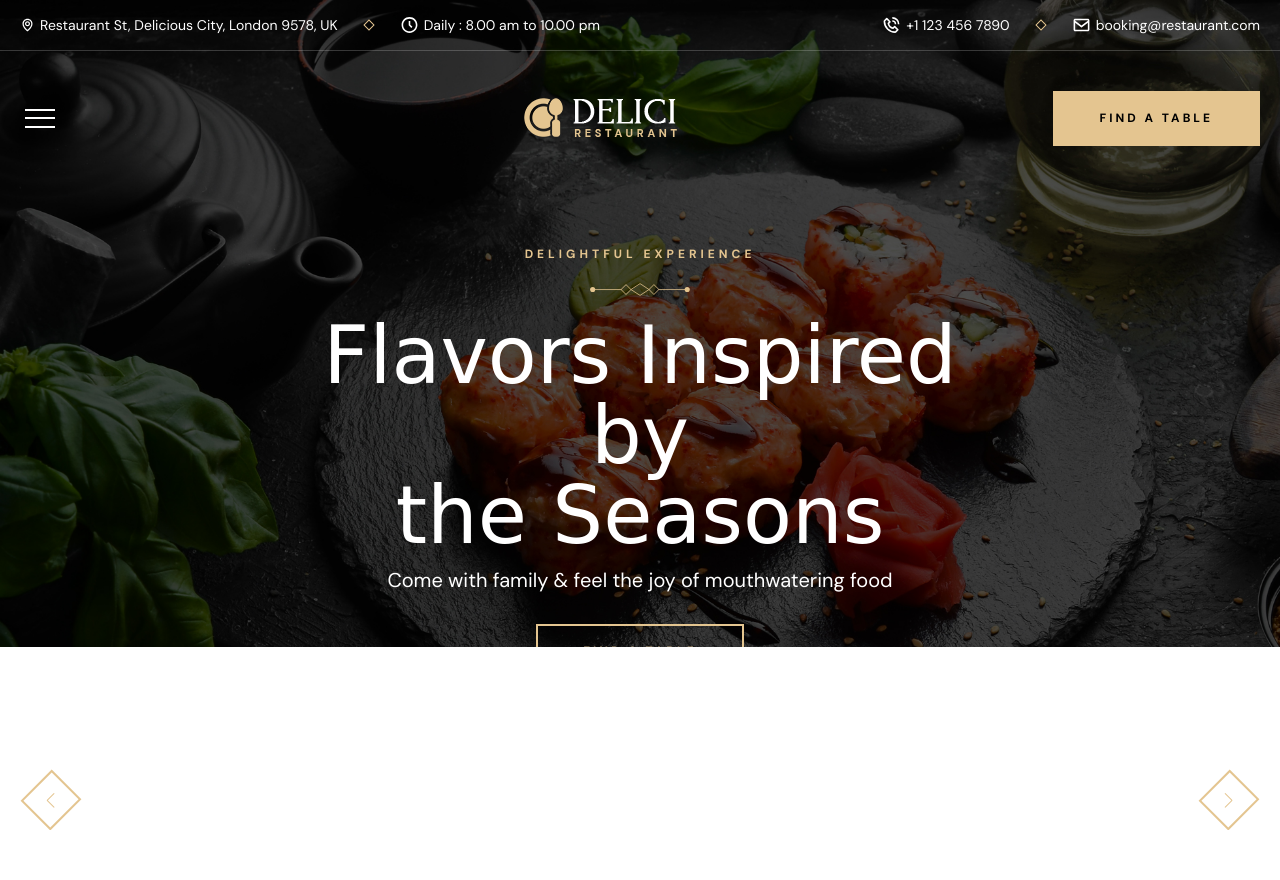
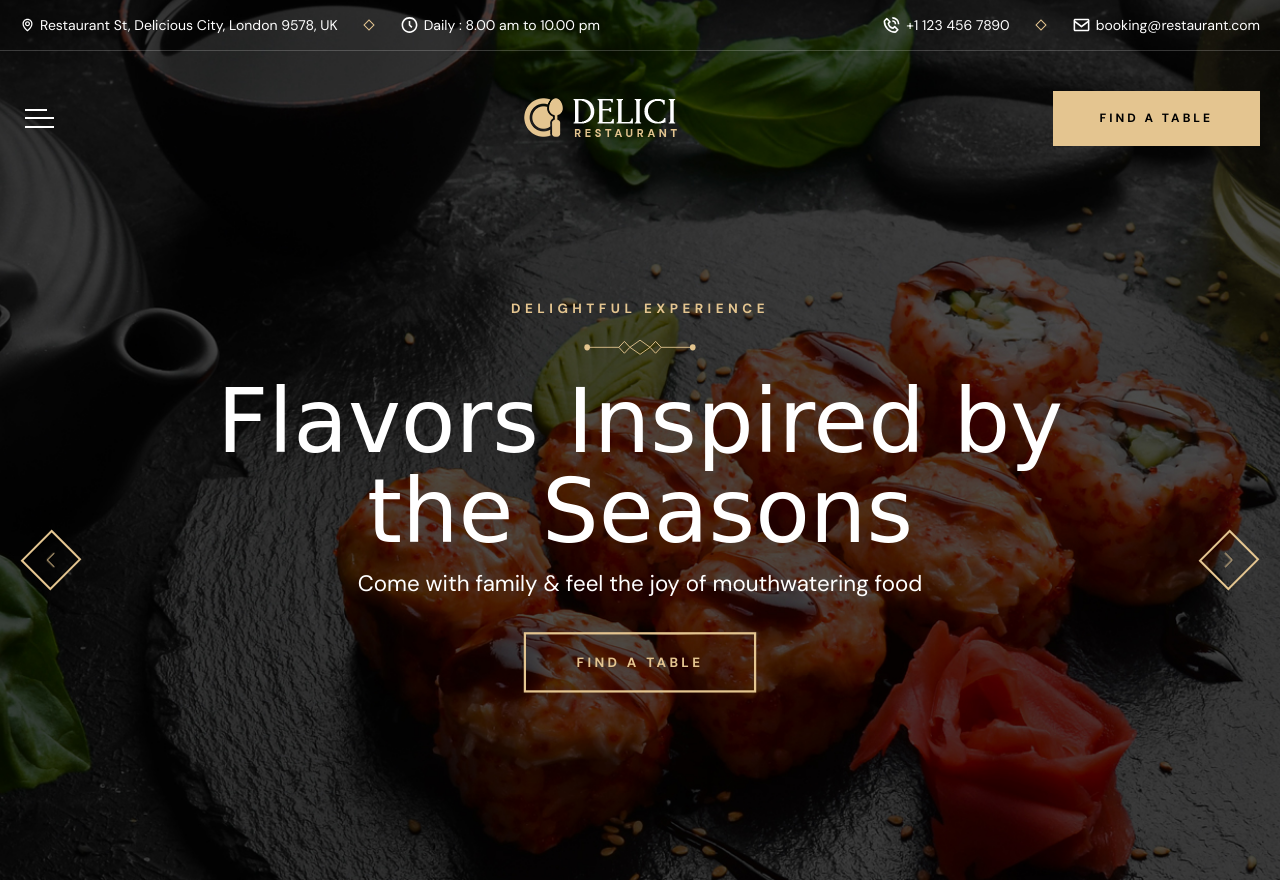
Before and after one commit to miswork123/kalanidhithemes, a plain HTML site: page index.html in a window 1280 px wide. Before the commit the page ends 830 px from the top, so only its background shows below. Drawn offline with nearby package versions, Linux system fonts and the light colour scheme; a web font is replaced by a local one.

Commit message:
fist new

```diff
--- a/assets/js/main.js
+++ b/assets/js/main.js
@@ -0,0 +1,12 @@
+// Hide Header on on scroll down
+const header = document.querySelector(".main-header");
+const toggleClass = "is-sticky";
+
+window.addEventListener("scroll", () => {
+	const currentScroll = window.pageYOffset;
+	if (currentScroll > 50) {
+		header.classList.add(toggleClass);
+	} else {
+		header.classList.remove(toggleClass);
+	}
+});
--- a/assets/style/common.css
+++ b/assets/style/common.css
@@ -130,7 +130,22 @@ button:focus {
   top: 0;
   left: 0;
   width: 100%;
-  z-index: 10000;
+  z-index: 2;
+  transition: all 300ms ease;
+    -moz-transition: all 300ms ease;
+    -webkit-transition: all 300ms ease;
+    -ms-transition: all 300ms ease;
+    -o-transition: all 300ms ease;
+}
+
+.main-header.is-sticky{
+    top: -60px;
+    background: #202020;;
+    z-index: 1000;
+}
+
+.main-header.nav-up{
+    top: -100%;
 }
 
 .main-headr__top{
@@ -183,11 +198,15 @@ button:focus {
     color: var(--var-color);
 }
 
+
 .main-header-botom{
     width: 100%;
     padding-top: 40px;
     padding-bottom: 40px;
+
 }
+
+
 .header-botom{
     width: 100%;
     display: flex;
@@ -202,6 +221,7 @@ button:focus {
     flex-direction: column;
     justify-content: space-between;
     padding: 5px;
+    cursor: pointer;
 }
 .header-logo{
     margin-left: 100px;
@@ -211,6 +231,39 @@ button:focus {
     width: 30px;
     height: 2px;
     background: #fff;
+    transition: all 400ms ease-in-out;
+}
+
+.hamburger span:nth-child(1){
+    -webkit-animation: burger-hover 0.5s infinite ease-in-out alternate forwards 200ms;
+    animation: burger-hover 0.5s infinite ease-in-out alternate forwards 200ms;
+}
+
+.hamburger span:nth-child(2){
+    -webkit-animation: burger-hover 0.5s infinite ease-in-out alternate forwards 400ms;
+    animation: burger-hover 0.5s infinite ease-in-out alternate forwards 400ms;
+}
+
+.hamburger span:nth-child(3){
+    -webkit-animation: burger-hover 0.5s infinite ease-in-out alternate forwards 600ms;
+    animation: burger-hover 0.5s infinite ease-in-out alternate forwards 600ms;
+}
+@-webkit-keyframes burger-hover{
+    form{
+        width: 10%;
+    }
+    to{
+        width: 100%;
+    }
+}
+
+@keyframes burger-hover{
+    form{
+        width: 30%;
+    }
+    to {
+        width: 70%;
+    }
 }
 
 .link-butom{
@@ -283,30 +336,47 @@ display: block;
 .benber-section{
     width: 100%;
     height: 100%;
+
+
 }
 .benner-imtem{
     width: 100%;
 }
 
+.content-box{
+    display: flex;
+    vertical-align: middle;
+    width: 100%;
+    padding-top: 150px;
+    padding-bottom: 50px;
+    height: 880px;
+    min-height: 100vh;
+    z-index: 10;
+    margin: 0 auto;
+}
 
+.benber-section .benner-imtem .benner-img{
+    display: flex;
+    margin: 0 auto;
+    align-items: center;
+    justify-content: center;
+   width: 100%;
+   height: 100%;
+   background-position: center center;
+   background-repeat: no-repeat;
+   background-size: cover;
 
-.benner-img{
-    width: 100%;
-    height: auto;
-    position: relative;
 }
 
 .conten-cemter{
-    position: absolute;
-    top: 38%;
-    left: 50%;
-    transform: translateX(-50%);
     max-width: 950px;
     display: flex;
     flex-direction: column;
     margin: 0 auto;
     align-items: center;
     text-align: center;
+    width: 100%;
+    justify-content: center;
 }
 
 .subtitle{
@@ -319,10 +389,109 @@ display: block;
     font-size: 12px;
     letter-spacing: 4px;
     font-family: 'DM Sans', sans-serif;
+    opacity: 0;
+    visibility: hidden;
+    -webkit-transform: translateY(30px);
+    -ms-transform: translateY(30px);
+    transform: translateY(30px);
 }
+.swiper-slide-active .benner-img .subtitle{
+    opacity: 1;
+    visibility: visible;
+    -webkit-transform: translate(0);
+    -ms-transform: translate(0);
+    transform: translate(0);
+    -webkit-transition: all 1000ms ease 500ms;
+    -ms-transition: all 1000ms ease 500ms;
+    -o-transition: all 1000ms ease 500ms;
+    -moz-transition: all 1000ms ease 500ms;
+    transition: all 1000ms ease 500ms;
+}
+
+
+
 .pattern-image{
     width: 100px;
     margin-bottom: 20px;
+    opacity: 0;
+    visibility: hidden;
+    -webkit-transform: translateY(30px);
+    -ms-transform: translateY(30px);
+    transform: translateY(30px);
+}
+
+.swiper-slide-active .benner-img .pattern-image{
+    opacity: 1;
+    visibility: visible;
+    -webkit-transform: translate(0);
+    -ms-transform: translate(0);
+    transform: translate(0);
+    -webkit-transition: all 1000ms ease 500ms;
+    -ms-transition: all 1000ms ease 500ms;
+    -o-transition: all 1000ms ease 500ms;
+    -moz-transition: all 1000ms ease 500ms;
+    transition: all 1000ms ease 500ms;
+}
+
+.text-h1.one{
+    opacity: 0;
+    visibility: hidden;
+    -webkit-transform: translateY(30px);
+    -ms-transform: translateY(30px);
+    transform: translateY(30px);
+}
+.swiper-slide-active .benner-img .content-box .conten-cemter .text-h1.one{
+    opacity: 1;
+    visibility: visible;
+    -webkit-transform: translate(0);
+    -ms-transform: translate(0);
+    transform: translate(0);
+    -webkit-transition: all 1000ms ease 1000ms;
+    -ms-transition: all 1000ms ease 1000ms;
+    -o-transition: all 1000ms ease 1000ms;
+    -moz-transition: all 1000ms ease 1000ms;
+    transition: all 1000ms ease 1000ms;
+}
+
+.text-p{
+    opacity: 0;
+    visibility: hidden;
+    -webkit-transform: translateY(30px);
+    -ms-transform: translateY(30px);
+    transform: translateY(30px);
+}
+.swiper-slide-active .benner-img .content-box .conten-cemter .text-p{
+    opacity: 1;
+    visibility: visible;
+    -webkit-transform: translate(0);
+    -ms-transform: translate(0);
+    transform: translate(0);
+    -webkit-transition: all 1000ms ease 1500ms;
+    -ms-transition: all 1000ms ease 1500ms;
+    -o-transition: all 1000ms ease 1500ms;
+    -moz-transition: all 1000ms ease 1500ms;
+    transition: all 1000ms ease 1500ms;
+}
+
+.link-butom.one{
+    opacity: 0;
+    visibility: hidden;
+    -webkit-transform: translateY(30px);
+    -ms-transform: translateY(30px);
+    transform: translateY(30px);
+}
+
+.swiper-slide-active .benner-img .content-box .link-butom.one{
+    opacity: 1;
+    visibility: visible;
+    -webkit-transform: translate(0);
+    -ms-transform: translate(0);
+    transform: translate(0);
+    -webkit-transition: all 1500ms ease 2000ms;
+    -ms-transition: all 1500ms ease 2000ms;
+    -o-transition: all 1500ms ease 2000ms;
+    -moz-transition: all 1500ms ease 2000ms;
+    transition: all 1500ms ease 2000ms;
 }
 
 .text-p{
@@ -360,9 +529,11 @@ display: block;
     border: 2px solid var(--var-color);
     width: 42px;
     transform: rotate(45deg);
-    top: 100%;
+    top: 70%;
     transition: 0.2s;
 }
+
+
 .swiper-button-next:hover:after{
     color: #000;
 }
@@ -384,3 +555,23 @@ display: block;
 .swiper-button-prev{
     left: 30px;
 }
+
+.benner-img{
+    -ms-transform: scale(1.0);
+    transform: scale(1.0);
+    -webkit-transition: all 0ms linear 0ms;
+    -ms-transition: all 0ms linear 0ms;
+    -o-transition: all 0ms linear 0ms;
+    -moz-transition: all 0ms linear 0ms;
+    transition: all 0ms linear 0ms;
+}
+
+.swiper-slide-active .benner-img{
+    -ms-transform: scale(1.15);
+    transform: scale(1.15);
+    -webkit-transition: all 7000ms linear 0ms;
+    -ms-transition: all 7000ms linear 0ms;
+    -o-transition: all 7000ms linear 0ms;
+    -moz-transition: all 7000ms linear 0ms;
+    transition: all 7000ms linear 0ms;
+}
--- a/index.html
+++ b/index.html
@@ -113,7 +113,7 @@
                 <div class="swiper-wrapper">
                     <div class="swiper-slide benner-imtem">
                         <div class="benner-img" style="background-image: url(./assets/image/slider-1.jpg);">
-                            <img src="./assets/image/slider-1.jpg" alt="">
+                            <div class="content-box">
                                 <div class="conten-cemter">
                                     <div class="subtitle">
                                         <span>delightful experience</span>
@@ -121,7 +121,7 @@
                                     <div class="pattern-image">
                                         <img src="./assets/image/separator.svg" alt="">
                                     </div>
-                                <h1 class="text-h1">
+                                    <h1 class="text-h1 one">
                                         Flavors Inspired by <br>
                                         the Seasons
                                     </h1>
@@ -137,10 +137,10 @@
                                 </div>
                             </div>
                         </div>
-
+                    </div>
                     <div class="swiper-slide benner-imtem">
-                        <div class="benner-img" style="background-image: url(./assets/image/slider-1.jpg);">
-                            <img src="./assets/image/slider-3.jpg" alt="">
+                        <div class="benner-img" style="background-image: url(./assets/image/slider-3.jpg);">
+                            <div class="content-box">
                                 <div class="conten-cemter">
                                     <div class="subtitle">
                                         <span>delightful experience</span>
@@ -148,9 +148,9 @@
                                     <div class="pattern-image">
                                         <img src="./assets/image/separator.svg" alt="">
                                     </div>
-                                <h1 class="text-h1">
-                                    For the love of  <br>
-                                    delicious food
+                                    <h1 class="text-h1 one">
+                                        Flavors Inspired by <br>
+                                        the Seasons
                                     </h1>
                                     <p class="text-p">Come with family & feel the joy of mouthwatering food</p>
                                     <div class="link-butom one">
@@ -164,9 +164,10 @@
                                 </div>
                             </div>
                         </div>
+                    </div>
                     <div class="swiper-slide benner-imtem">
-                        <div class="benner-img" style="background-image: url(./assets/image/slider-1.jpg);">
-                            <img src="./assets/image/slider-2.jpg" alt="">
+                        <div class="benner-img" style="background-image: url(./assets/image/slider-2.jpg);">
+                            <div class="content-box">
                                 <div class="conten-cemter">
                                     <div class="subtitle">
                                         <span>delightful experience</span>
@@ -174,9 +175,9 @@
                                     <div class="pattern-image">
                                         <img src="./assets/image/separator.svg" alt="">
                                     </div>
-                                <h1 class="text-h1">
-                                    Where every flavor  <br>
-                                    tells a story
+                                    <h1 class="text-h1 one">
+                                        Flavors Inspired by <br>
+                                        the Seasons
                                     </h1>
                                     <p class="text-p">Come with family & feel the joy of mouthwatering food</p>
                                     <div class="link-butom one">
@@ -186,6 +187,7 @@
                                                 <span class="text-two">find a table</span>
                                             </span>
                                         </a>
+                                    </div>
                                 </div>
                             </div>
                         </div>
@@ -203,6 +205,7 @@
 
     <!-- link js -->
     <script src="https://cdn.jsdelivr.net/npm/swiper@9/swiper-bundle.min.js"></script>
+    <script src="./assets/js/main.js"></script>
     <!-- link js -->
 
     <script>
```
Lines whose indentation alone changed are shown as unchanged.
